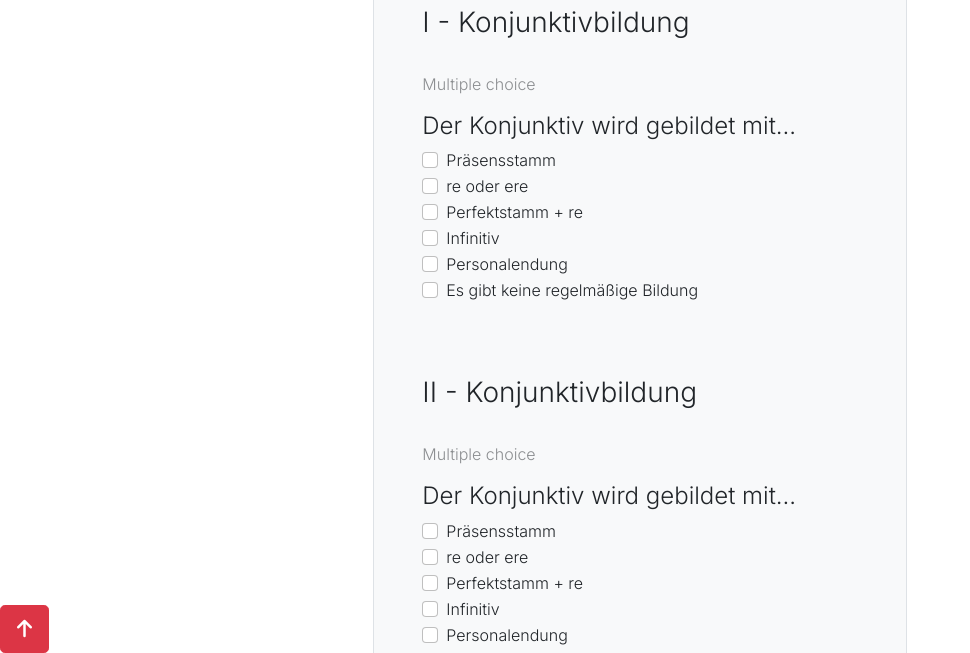
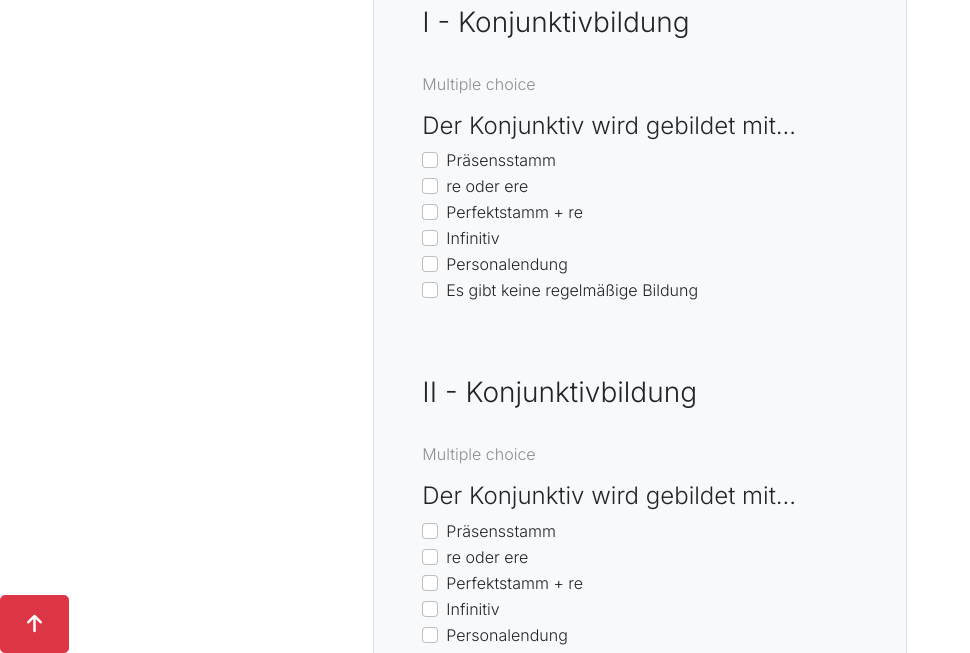
Before and after one commit to philipp-gut/philipp-gut.github.io, a plain HTML site: page index.html in a window 1280 px wide. Shown: the part 147-800 px from the top of the page, without its empty margins (0-970 px from the left). Drawn offline with nearby package versions, Linux system fonts and the light colour scheme.

Commit message:
fix sticky

```diff
--- a/index.html
+++ b/index.html
@@ -134,7 +134,7 @@
 
     </div>
     <button class="btn btn-danger btn-floating btn-lg sticky" onclick="window.scrollTo(0, 0)">
-      <i class="fas fa-arrow-up"></i>
+      <i class="fas fa-arrow-up sticky"></i>
     </button>
     <script src="https://cdn.jsdelivr.net/npm/bootstrap@5.1.1/dist/js/bootstrap.bundle.min.js" integrity="sha384-/bQdsTh/da6pkI1MST/rWKFNjaCP5gBSY4sEBT38Q/9RBh9AH40zEOg7Hlq2THRZ" crossorigin="anonymous"></script>
   </body>
--- a/stylers.css
+++ b/stylers.css
@@ -10,7 +10,10 @@
 
 .sticky {
     padding: 10px;
-    position: -webkit-sticky; /* Safari */
+    position: -webkit-sticky;
+    position: -moz-sticky;
+    position: -o-sticky;
+    position: -ms-sticky;
     position: sticky;
     bottom: 0;
   }
```
